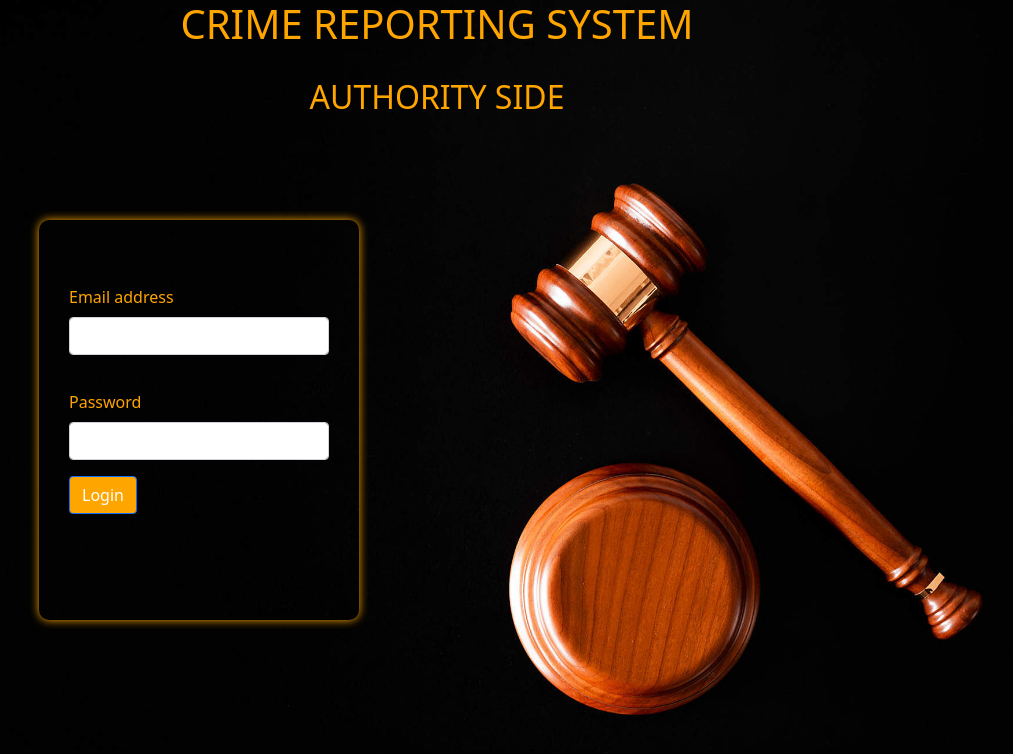
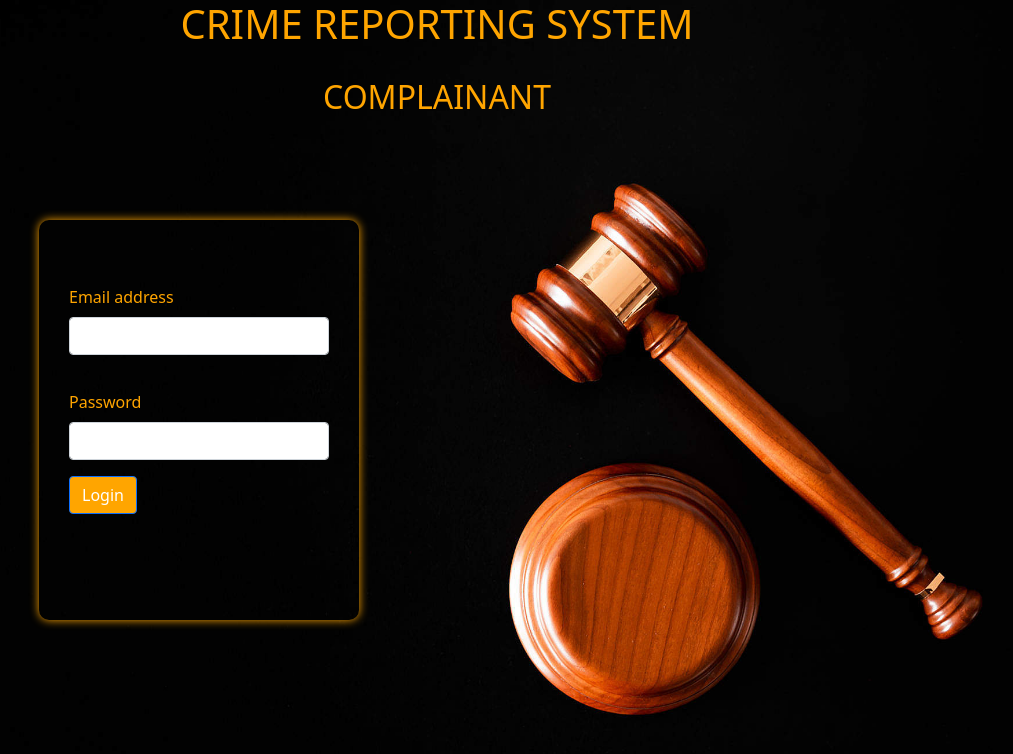
Before and after one commit to Pranav-kk/Crime-reporting-system, a plain HTML site: page Index.html in a window 1280 px wide. Shown: the whole page, without its empty margins (203-1216 px from the left). Drawn offline with nearby package versions, Linux system fonts and the light colour scheme.

Commit message:
complainant

```diff
--- a/Index.html
+++ b/Index.html
@@ -12,7 +12,7 @@
 
 <div class="outermost">
 <h1 id="h1">CRIME REPORTING SYSTEM</h1>
-<h2 id="h2">AUTHORITY SIDE</h2>
+<h2 id="h2">COMPLAINANT</h2>
  <section class="container-fluid">
     <section class="row justify-content-center">
         <section class="col-12 col-sm-6 col-md-3">
--- a/style.css
+++ b/style.css
@@ -4,7 +4,8 @@ body{
 
     background: url(bg1.jpg);
     background-repeat: no-repeat;
-    height: 100%;
+    height: 100vh;
+    width: 100%;
     background-size: cover;
 
 
@@ -47,9 +48,9 @@ body{
     text-decoration: orange;
 }
 
-@media only screen and (max-width: 678px){
+/* @media only screen and (max-width: 678px){
     .body{
         background-size: 300%;
 
     }
-}
+}  */
```
